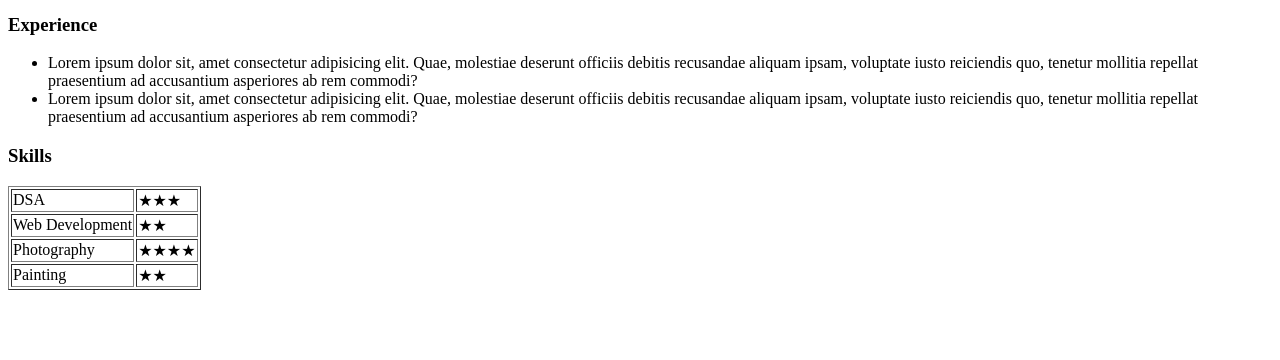
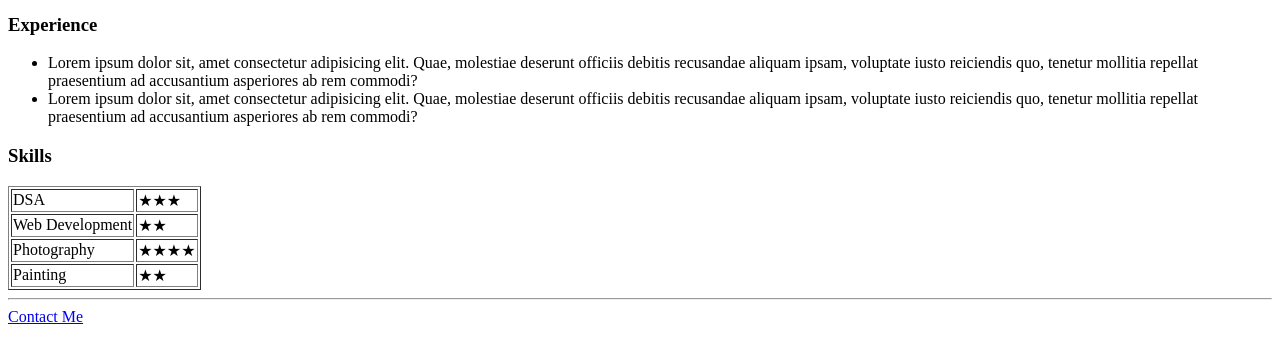
Before and after one commit to lsrihari22/cv, a plain HTML site: page index.html in a window 1280 px wide. Shown: the part 258-618 px from the top of the page. Drawn offline with Linux system fonts and the light colour scheme.

Commit message:
Update index.html

```diff
--- a/index.html
+++ b/index.html
@@ -45,5 +45,7 @@
             <td>★★</td>
         </tr>
     </table>
+    <hr>
+    <a href="contactMe.html">Contact Me</a>
 </body>
 </html>
```
